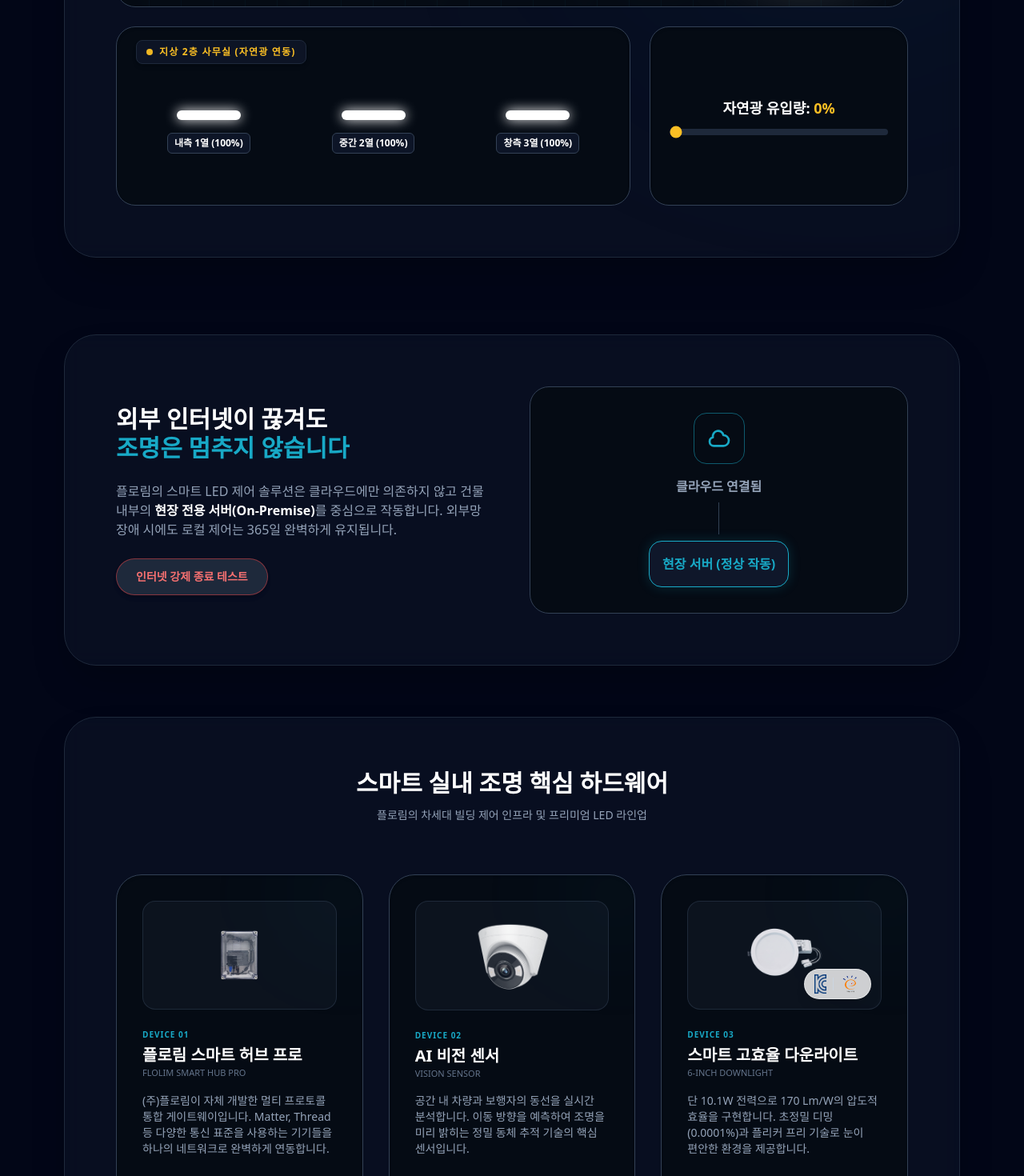
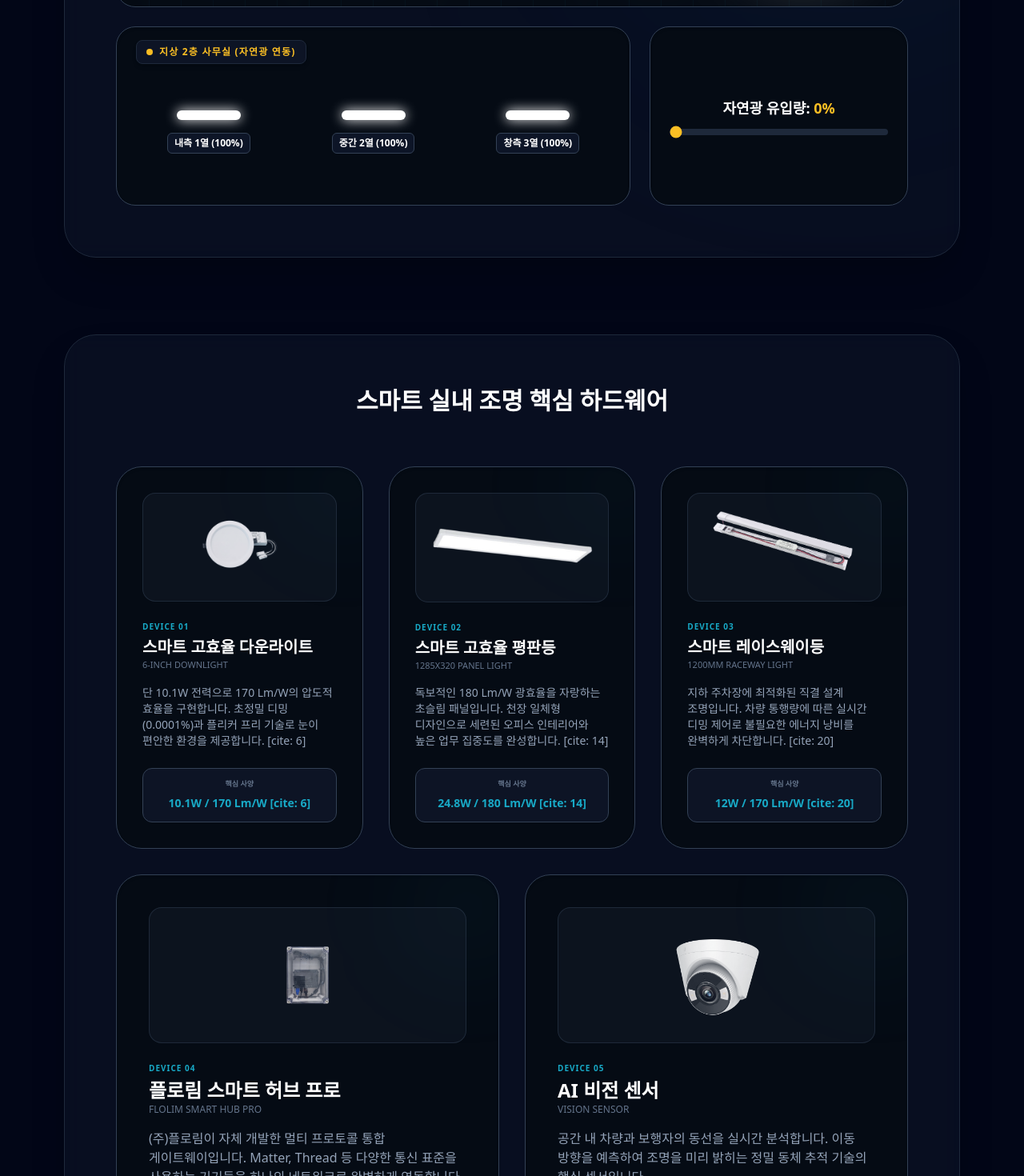
Before and after one commit to flolim-mj54/flolim-website, a React (Vite) app: page /smart-building/sensor in a window 1280 px wide. Shown: the part 780-2250 px from the top of the page at 80% size. Built offline with nearby package versions, Linux system fonts and the light colour scheme.

Commit message:
센서 페이지 수정

```diff
--- a/src/pages/04_SmartBuilding/SmartBuildingSensor.tsx
+++ b/src/pages/04_SmartBuilding/SmartBuildingSensor.tsx
@@ -17,50 +17,49 @@ const SmartBuildingSensor = () => {
   const dimmingMiddle = Math.round(Math.max(50, 100 - sunlight / 2));
   const dimmingWindow = Math.round(Math.max(10, 100 - sunlight));
 
-  // 💡 기존 2종 + 신규 LED 3종 통합 라인업
-  const hardwares = [
+  // 💡 상단 배치를 위한 LED 라인업 (3개)
+  const ledProducts = [
     {
       id: "01",
+      title: "스마트 고효율 다운라이트",
+      subtitle: "6-inch Downlight",
+      image: "/images/building_led_downlight.png",
+      desc: "단 10.1W 전력으로 170 Lm/W의 압도적 효율을 구현합니다. 초정밀 디밍(0.0001%)과 플리커 프리 기술로 눈이 편안한 환경을 제공합니다. [cite: 6]",
+      specs: "10.1W / 170 Lm/W [cite: 6]",
+    },
+    {
+      id: "02",
+      title: "스마트 고효율 평판등",
+      subtitle: "1285x320 Panel Light",
+      image: "/images/building_led_panel.png",
+      desc: "독보적인 180 Lm/W 광효율을 자랑하는 초슬림 패널입니다. 천장 일체형 디자인으로 세련된 오피스 인테리어와 높은 업무 집중도를 완성합니다. [cite: 14]",
+      specs: "24.8W / 180 Lm/W [cite: 14]",
+    },
+    {
+      id: "03",
+      title: "스마트 레이스웨이등",
+      subtitle: "1200mm Raceway Light",
+      image: "/images/building_led_raceway.png",
+      desc: "지하 주차장에 최적화된 직결 설계 조명입니다. 차량 통행량에 따른 실시간 디밍 제어로 불필요한 에너지 낭비를 완벽하게 차단합니다. [cite: 20]",
+      specs: "12W / 170 Lm/W [cite: 20]",
+    },
+  ];
+
+  // 💡 하단 배치를 위한 시스템 인프라 (2개 - 더 넓게 배치)
+  const systemHardwares = [
+    {
+      id: "04",
       title: "플로림 스마트 허브 프로",
       subtitle: "Flolim Smart Hub Pro",
       image: "/images/building_smart_hub_pro.png",
       desc: "(주)플로림이 자체 개발한 멀티 프로토콜 통합 게이트웨이입니다. Matter, Thread 등 다양한 통신 표준을 사용하는 기기들을 하나의 네트워크로 완벽하게 연동합니다.",
-      isCert: false, // 허브/센서는 배지 제외 (필요 시 true로 변경 가능)
     },
     {
-      id: "02",
+      id: "05",
       title: "AI 비전 센서",
       subtitle: "Vision Sensor",
       image: "/images/building_vision_sensor.png",
       desc: "공간 내 차량과 보행자의 동선을 실시간 분석합니다. 이동 방향을 예측하여 조명을 미리 밝히는 정밀 동체 추적 기술의 핵심 센서입니다.",
-      isCert: false,
-    },
-    {
-      id: "03",
-      title: "스마트 고효율 다운라이트",
-      subtitle: "6-inch Downlight",
-      image: "/images/building_led_downlight.png",
-      desc: "단 10.1W 전력으로 170 Lm/W의 압도적 효율을 구현합니다. 초정밀 디밍(0.0001%)과 플리커 프리 기술로 눈이 편안한 환경을 제공합니다.",
-      isCert: true,
-      specs: "10.1W / 170 Lm/W",
-    },
-    {
-      id: "04",
-      title: "스마트 고효율 평판등",
-      subtitle: "1285x320 Panel Light",
-      image: "/images/building_led_panel.png",
-      desc: "독보적인 180 Lm/W 광효율을 자랑하는 초슬림 패널입니다. 천장 일체형 디자인으로 세련된 오피스 인테리어와 높은 업무 집중도를 완성합니다.",
-      isCert: true,
-      specs: "24.8W / 180 Lm/W",
-    },
-    {
-      id: "05",
-      title: "스마트 레이스웨이등",
-      subtitle: "1200mm Raceway Light",
-      image: "/images/building_led_raceway.png",
-      desc: "지하 주차장에 최적화된 직결 설계 조명입니다. 차량 통행량에 따른 실시간 디밍 제어로 불필요한 에너지 낭비를 완벽하게 차단합니다.",
-      isCert: true,
-      specs: "12W / 170 Lm/W",
     },
   ];
 
@@ -75,34 +74,6 @@ const SmartBuildingSensor = () => {
             100% { left: 100%; opacity: 0; transform: translate(-50%, -50%) scale(0.5); }
           }
           .packet-main { animation: movePacket 2.5s infinite linear; }
-          @keyframes popLeak1 {
-            0%, 15% { opacity: 0; transform: translate(-50%, -50%) scale(0.5); }
-            20% { opacity: 1; transform: translate(-50%, -50%) scale(1.2); }
-            40% { opacity: 0; transform: translate(15px, -45px) scale(0.9); }
-            100% { opacity: 0; transform: translate(15px, -45px) scale(0.9); }
-          }
-          @keyframes popLeak2 {
-            0%, 35% { opacity: 0; transform: translate(-50%, -50%) scale(0.5); }
-            40% { opacity: 1; transform: translate(-50%, -50%) scale(1.2); }
-            60% { opacity: 0; transform: translate(25px, 45px) scale(0.9); }
-            100% { opacity: 0; transform: translate(25px, 45px) scale(0.9); }
-          }
-          @keyframes popLeak3 {
-            0%, 55% { opacity: 0; transform: translate(-50%, -50%) scale(0.5); }
-            60% { opacity: 1; transform: translate(-50%, -50%) scale(1.2); }
-            80% { opacity: 0; transform: translate(-15px, -35px) scale(0.9); }
-            100% { opacity: 0; transform: translate(-15px, -35px) scale(0.9); }
-          }
-          @keyframes popLeak4 {
-            0%, 75% { opacity: 0; transform: translate(-50%, -50%) scale(0.5); }
-            80% { opacity: 1; transform: translate(-50%, -50%) scale(1.2); }
-            95% { opacity: 0; transform: translate(-10px, 45px) scale(0.9); }
-            100% { opacity: 0; transform: translate(-10px, 45px) scale(0.9); }
-          }
-          .leak-1 { animation: popLeak1 2.5s infinite linear; }
-          .leak-2 { animation: popLeak2 2.5s infinite linear; }
-          .leak-3 { animation: popLeak3 2.5s infinite linear; }
-          .leak-4 { animation: popLeak4 2.5s infinite linear; }
         `}
       </style>
 
@@ -141,18 +112,12 @@ const SmartBuildingSensor = () => {
             </div>
 
             <div className="flex flex-col gap-6 relative z-10">
-              {/* 지하 주차장 시뮬레이션 */}
               <div className="w-full h-48 md:h-56 bg-[#050b14] rounded-2xl md:rounded-3xl border border-slate-700 relative overflow-hidden shadow-inner flex flex-col justify-center">
                 <div className="absolute inset-0 opacity-20 bg-[linear-gradient(rgba(24,169,198,0.2)_1px,transparent_1px),linear-gradient(90deg,rgba(24,169,198,0.2)_1px,transparent_1px)] bg-[size:40px_40px]"></div>
-
                 <div className="absolute top-3 md:top-4 left-3 md:left-6 text-[9px] md:text-xs font-bold text-flolim tracking-widest z-30 flex items-center gap-1.5 md:gap-2 bg-slate-900/80 px-2 md:px-3 py-1 md:py-1.5 rounded-lg border border-slate-800 shadow-md whitespace-nowrap">
                   <span className="w-1.5 h-1.5 md:w-2 md:h-2 bg-flolim rounded-full animate-ping"></span>
-                  <span className="hidden sm:inline">
-                    지하 1층 주차장 (동체 추적 디밍)
-                  </span>
-                  <span className="sm:hidden">지하 1층 (동체 추적)</span>
+                  <span>지하 1층 주차장 (동체 추적 디밍)</span>
                 </div>
-
                 <div className="w-full h-20 md:h-24 border-y-2 border-dashed border-slate-600/50 relative flex items-center mt-4">
                   <div
                     className="absolute w-10 md:w-12 h-5 md:h-6 bg-cyan-400 rounded-md shadow-[0_0_20px_#22d3ee] z-20"
@@ -162,7 +127,6 @@ const SmartBuildingSensor = () => {
                     }}
                   ></div>
                 </div>
-
                 <div className="absolute top-0 w-full h-full flex justify-around px-4 md:px-10 pointer-events-none z-10">
                   {[10, 30, 50, 70, 90].map((pos) => {
                     const isOn = Math.abs(carPos - pos) < 25;
@@ -183,35 +147,41 @@ const SmartBuildingSensor = () => {
                 </div>
               </div>
 
-              {/* 지상 오피스 시뮬레이션 */}
               <div className="flex flex-col lg:flex-row gap-6">
                 <div className="w-full lg:w-2/3 h-56 bg-[#050b14] rounded-2xl md:rounded-3xl border border-slate-700 relative overflow-hidden shadow-inner flex flex-col justify-center">
                   <div className="absolute top-3 md:top-4 left-3 md:left-6 text-[9px] md:text-xs font-bold text-amber-400 tracking-widest flex items-center gap-1.5 md:gap-2 z-30 bg-slate-900/80 px-2 md:px-3 py-1 md:py-1.5 rounded-lg border border-slate-800 shadow-md">
                     <span className="w-1.5 h-1.5 md:w-2 md:h-2 bg-amber-400 rounded-full animate-pulse"></span>
                     <span>지상 2층 사무실 (자연광 연동)</span>
                   </div>
-
                   <div className="flex-1 flex justify-center items-center px-4 md:px-8 pt-10">
                     <div className="grid grid-cols-3 gap-4 md:gap-10 w-full">
-                      {[
-                        { label: "내측 1열", dim: 100 },
-                        { label: "중간 2열", dim: dimmingMiddle },
-                        { label: "창측 3열", dim: dimmingWindow },
-                      ].map((col, i) => (
-                        <div key={i} className="flex flex-col items-center">
+                      <div className="flex flex-col items-center">
+                        <div className="w-10 md:w-20 h-2 md:h-3 bg-white rounded-md mb-4 shadow-[0_0_15px_#fff]"></div>
+                        <span className="text-[9px] md:text-xs text-white font-bold bg-slate-900/90 border border-slate-700 px-2 py-1 rounded-md">
+                          내측 1열 (100%)
+                        </span>
+                      </div>
+                      <div className="flex flex-col items-center">
                         <div
                           className="w-10 md:w-20 h-2 md:h-3 bg-white rounded-md mb-4 shadow-[0_0_15px_#fff]"
-                            style={{ opacity: col.dim / 100 }}
+                          style={{ opacity: dimmingMiddle / 100 }}
                         ></div>
                         <span className="text-[9px] md:text-xs text-white font-bold bg-slate-900/90 border border-slate-700 px-2 py-1 rounded-md">
-                            {col.label} ({col.dim}%)
+                          중간 2열 ({dimmingMiddle}%)
                         </span>
                       </div>
-                      ))}
+                      <div className="flex flex-col items-center">
+                        <div
+                          className="w-10 md:w-20 h-2 md:h-3 bg-white rounded-md mb-4 shadow-[0_0_15px_#fff]"
+                          style={{ opacity: dimmingWindow / 100 }}
+                        ></div>
+                        <span className="text-[9px] md:text-xs text-white font-bold bg-slate-900/90 border border-slate-700 px-2 py-1 rounded-md">
+                          창측 3열 ({dimmingWindow}%)
+                        </span>
                       </div>
                     </div>
                   </div>
-
+                </div>
                 <div className="w-full lg:w-1/3 h-48 md:h-56 bg-[#050b14] rounded-2xl md:rounded-3xl border border-slate-700 px-6 py-8 flex flex-col justify-center items-center shadow-inner">
                   <h4 className="text-sm md:text-lg text-white font-bold mb-3">
                     자연광 유입량:{" "}
@@ -231,129 +201,43 @@ const SmartBuildingSensor = () => {
           </div>
         </section>
 
-        {/* 2. On-Premise 무중단 제어 (기존 유지) */}
-        <section className="bg-slate-900/50 backdrop-blur-md rounded-[2.5rem] p-6 md:p-10 lg:p-16 shadow-2xl border border-slate-800 mb-16 relative overflow-hidden">
-          <div className="flex flex-col lg:flex-row gap-10 md:gap-12 items-center relative z-10">
-            <div className="lg:w-1/2 w-full">
-              <h2 className="text-xl md:text-3xl font-bold text-white mb-4 md:mb-6 leading-tight break-keep">
-                외부 인터넷이 끊겨도
-                <br />
-                <span className="text-flolim">조명은 멈추지 않습니다</span>
-              </h2>
-              <p className="text-slate-400 leading-relaxed mb-6 font-light text-xs md:text-base break-keep">
-                플로림의 스마트 LED 제어 솔루션은 클라우드에만 의존하지 않고
-                건물 내부의{" "}
-                <strong className="font-bold text-white">
-                  현장 전용 서버(On-Premise)
-                </strong>
-                를 중심으로 작동합니다. 외부망 장애 시에도 로컬 제어는 365일
-                완벽하게 유지됩니다.
-              </p>
-              <button
-                onClick={() => setIsInternetConnected(!isInternetConnected)}
-                className={`w-full md:w-auto px-6 py-3 rounded-full font-bold text-sm transition-all shadow-md flex items-center justify-center gap-2 ${isInternetConnected ? "bg-slate-800 text-red-400 border border-red-500/50" : "bg-flolim text-slate-900"}`}
-              >
-                {isInternetConnected
-                  ? "인터넷 강제 종료 테스트"
-                  : "외부 인터넷 복구하기"}
-              </button>
-            </div>
-            {/* ... 중간 도식 생략 (기존 구조 동일) ... */}
-            <div className="lg:w-1/2 w-full flex flex-col bg-[#050b14] p-8 rounded-3xl border border-slate-700 text-center items-center justify-center">
-              <div
-                className={`w-16 h-16 rounded-2xl flex items-center justify-center mb-4 border transition-colors ${isInternetConnected ? "border-flolim/50 text-flolim" : "border-red-500 text-red-500 opacity-50"}`}
-              >
-                <svg
-                  className="w-8 h-8"
-                  fill="none"
-                  stroke="currentColor"
-                  viewBox="0 0 24 24"
-                >
-                  <path
-                    strokeLinecap="round"
-                    strokeLinejoin="round"
-                    strokeWidth="2"
-                    d="M3 15a4 4 0 004 4h9a5 5 0 10-.1-9.999 5.002 5.002 0 10-9.78 2.096A4.001 4.001 0 003 15z"
-                  ></path>
-                </svg>
-              </div>
-              <p
-                className={`font-bold ${isInternetConnected ? "text-slate-400" : "text-red-500"}`}
-              >
-                {isInternetConnected
-                  ? "클라우드 연결됨"
-                  : "망 장애 시뮬레이션 중"}
-              </p>
-              <div className="w-px h-10 bg-slate-700 my-2"></div>
-              <div className="bg-slate-900 p-4 rounded-2xl border border-flolim shadow-[0_0_15px_rgba(24,169,198,0.2)]">
-                <p className="text-flolim font-black">현장 서버 (정상 작동)</p>
-              </div>
-            </div>
-          </div>
-        </section>
-
-        {/* 3. 스마트 실내 조명 핵심 하드웨어 (수정됨) */}
+        {/* 2. 스마트 실내 조명 핵심 하드웨어 */}
         <section className="bg-slate-900/50 backdrop-blur-md rounded-[2.5rem] p-6 md:p-10 lg:p-16 shadow-2xl border border-slate-800 mb-16 relative overflow-hidden">
           <div className="text-center mb-12 md:mb-16 relative z-10">
             <h2 className="text-xl md:text-3xl font-bold text-white break-keep">
               스마트 실내 조명 핵심 하드웨어
             </h2>
-            <p className="text-slate-400 font-light text-xs md:text-sm mt-3 break-keep">
-              플로림의 차세대 빌딩 제어 인프라 및 프리미엄 LED 라인업
-            </p>
           </div>
 
-          <div className="grid grid-cols-1 md:grid-cols-2 lg:grid-cols-3 gap-6 md:gap-8 relative z-10">
-            {hardwares.map((hw) => (
+          <div className="flex flex-col gap-6 md:gap-8 relative z-10">
+            {/* 상단: 스마트 LED 라인업 (3열) [cite: 6, 14, 20] */}
+            <div className="grid grid-cols-1 md:grid-cols-3 gap-6 md:gap-8">
+              {ledProducts.map((hw) => (
                 <div
                   key={hw.id}
-                className="bg-[#050b14] p-6 md:p-8 rounded-[2rem] border border-slate-700 shadow-inner hover:border-flolim/50 active:scale-[0.99] transition-all duration-500 relative overflow-hidden group cursor-default flex flex-col h-full"
+                  className="bg-[#050b14] p-6 md:p-8 rounded-[2rem] border border-slate-700 shadow-inner hover:border-flolim/50 transition-all duration-500 relative overflow-hidden group cursor-default flex flex-col h-full"
                 >
                   <div className="absolute -right-10 -top-10 w-32 h-32 bg-flolim/5 rounded-full z-0 group-hover:scale-150 transition-transform duration-700 blur-3xl pointer-events-none"></div>
-
                   <div className="w-full aspect-video bg-slate-800/30 rounded-2xl mb-6 flex items-center justify-center p-4 border border-slate-700/50 overflow-hidden relative">
                     <img
                       src={hw.image}
                       alt={hw.title}
                       className="max-w-full max-h-full object-contain mix-blend-screen drop-shadow-xl group-hover:scale-110 transition-transform duration-700 relative z-10"
                     />
-
-                  {/* 💡 3번 안: 둥근 캡슐형 인증 마크 적용 (isCert가 true인 제품만) */}
-                  {hw.isCert && (
-                    <div className="absolute bottom-3 right-3 flex items-center gap-2 bg-white/80 backdrop-blur-md p-1.5 px-3 rounded-full shadow-lg border border-white/50 z-20 pointer-events-none transform scale-90 md:scale-100">
-                      <img
-                        src="/images/logo-kc-cutout.png"
-                        alt="KC"
-                        className="h-5 md:h-6 object-contain mix-blend-multiply"
-                      />
-                      <div className="w-px h-4 bg-slate-300"></div>
-                      <img
-                        src="/images/logo-highefficiency-cutout.png"
-                        alt="고효율"
-                        className="h-5 md:h-6 object-contain mix-blend-multiply"
-                      />
                   </div>
-                  )}
-                </div>
-
                   <div className="relative z-10 flex flex-col flex-grow">
-                  <div className="mb-4">
                     <span className="text-flolim text-[10px] font-bold uppercase tracking-widest block mb-1">
                       Device {hw.id}
                     </span>
                     <h3 className="text-lg md:text-xl font-bold text-white group-hover:text-flolim transition-colors break-keep">
                       {hw.title}
                     </h3>
-                    <span className="text-slate-500 text-[11px] font-medium uppercase block">
+                    <span className="text-slate-500 text-[11px] font-medium uppercase block mb-4">
                       {hw.subtitle}
                     </span>
-                  </div>
-
                     <p className="text-slate-400 font-light leading-relaxed text-xs md:text-sm break-keep mb-6 flex-grow">
                       {hw.desc}
                     </p>
-
-                  {hw.specs && (
                     <div className="bg-slate-900/80 p-3 rounded-xl border border-slate-700 text-center">
                       <span className="block text-slate-500 text-[9px] font-bold uppercase mb-1">
                         핵심 사양
@@ -362,10 +246,43 @@ const SmartBuildingSensor = () => {
                         {hw.specs}
                       </span>
                     </div>
-                  )}
                   </div>
                 </div>
               ))}
+            </div>
+
+            {/* 하단: 시스템 인프라 (2열 - 너비를 상단 3개만큼 넓게 배치) */}
+            <div className="grid grid-cols-1 md:grid-cols-2 gap-6 md:gap-8">
+              {systemHardwares.map((hw) => (
+                <div
+                  key={hw.id}
+                  className="bg-[#050b14] p-8 md:p-10 rounded-[2rem] border border-slate-700 shadow-inner hover:border-flolim/50 transition-all duration-500 relative overflow-hidden group cursor-default flex flex-col h-full"
+                >
+                  <div className="absolute -right-10 -top-10 w-40 h-40 bg-flolim/5 rounded-full z-0 group-hover:scale-150 transition-transform duration-700 blur-3xl pointer-events-none"></div>
+                  <div className="w-full aspect-[21/9] bg-slate-800/30 rounded-2xl mb-6 flex items-center justify-center p-6 border border-slate-700/50 overflow-hidden relative">
+                    <img
+                      src={hw.image}
+                      alt={hw.title}
+                      className="max-w-full max-h-full object-contain mix-blend-screen drop-shadow-xl group-hover:scale-110 transition-transform duration-700 relative z-10"
+                    />
+                  </div>
+                  <div className="relative z-10 flex flex-col flex-grow">
+                    <span className="text-flolim text-[10px] font-bold uppercase tracking-widest block mb-1">
+                      Device {hw.id}
+                    </span>
+                    <h3 className="text-xl md:text-2xl font-bold text-white group-hover:text-flolim transition-colors break-keep">
+                      {hw.title}
+                    </h3>
+                    <span className="text-slate-500 text-xs font-medium uppercase block mb-4">
+                      {hw.subtitle}
+                    </span>
+                    <p className="text-slate-400 font-light leading-relaxed text-sm md:text-base break-keep">
+                      {hw.desc}
+                    </p>
+                  </div>
+                </div>
+              ))}
+            </div>
           </div>
         </section>
 
```
Lines whose indentation alone changed are shown as unchanged.
